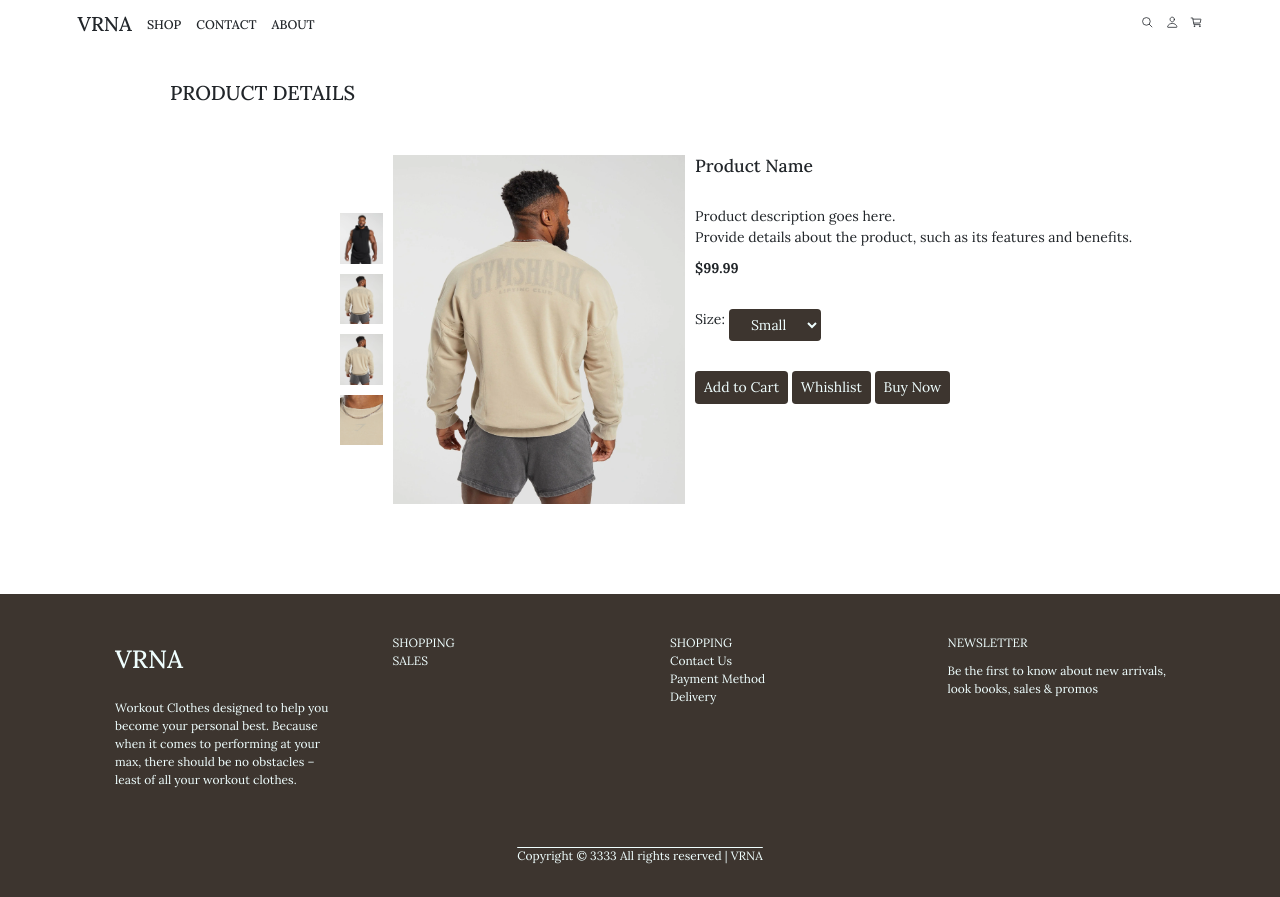
After one commit to srhc19/VrnaEcom, a Node server app: page /product in a window 1280 px wide. The commit adds this page. Run offline with Node 20, Linux system fonts and the light colour scheme; some libraries are stand-ins or nearby versions.

Commit message:
ecomversion3

```diff
--- /dev/null
+++ b/public/product.css
@@ -0,0 +1,107 @@
+* {
+  margin: 0;
+  padding: 0;
+  box-sizing: border-box;
+}
+
+html {
+  font-size: 62.5%;
+}
+body {
+  font-family: "Lora", serif;
+}
+h3 {
+  margin-bottom: 3rem;
+}
+.product-details {
+  font-size: 1.4rem;
+}
+.product-options {
+  margin: 2rem 2rem 2rem 0;
+  align-items: center;
+}
+.btn {
+  margin-top: 1rem;
+  padding: 0.5rem 0.8rem;
+  font-size: 1.4rem;
+  background-color: #3d352f;
+  color: azure;
+}
+.nav-container {
+  margin-bottom: 3rem;
+}
+.product-heading {
+  margin-left: 17rem;
+  margin-top: 4rem;
+  font-size: 2rem;
+}
+.product-detail-container {
+  margin-top: 5rem;
+  margin-left: 10rem;
+  display: grid;
+  grid-template-columns: 1fr 1fr;
+  gap: 1rem;
+}
+.image-gallery {
+  display: flex;
+  gap: 1rem;
+  align-items: center;
+  align-self: center;
+}
+.imageoptions {
+  display: flex;
+  flex-direction: column;
+  align-items: end;
+  gap: 1rem;
+  width: 400px;
+}
+.imagesub {
+  width: 15%;
+  height: auto;
+}
+.imagemain {
+  width: 50%;
+  height: auto;
+}
+/* footer */
+.footer-container {
+  margin-top: 9rem;
+  background-color: #3d352f;
+  padding: 4rem 4rem 1.2rem 4rem;
+  color: azure;
+  font-size: 1.2rem;
+}
+
+.footer-link {
+  text-decoration: none;
+  padding: 1rem;
+  color: azure;
+}
+.footerul {
+  list-style: none;
+  text-align: start;
+}
+.copyright {
+  padding: 1rem;
+  text-decoration: overline;
+}
+/* nav */
+.nav-main {
+  display: flex;
+  gap: 1.5rem;
+  font: size 2rem;
+  align-items: center;
+}
+.nav-container {
+  margin-top: 1.2rem;
+  display: flex;
+  justify-content: space-between;
+}
+.navmain-heading {
+  font-size: 2rem;
+}
+.nav-sec {
+  display: flex;
+  align-items: center;
+  gap: 1.2rem;
+}
--- a/server.js
+++ b/server.js
@@ -239,4 +239,42 @@ app.get("/adminproduct", async (req, res) => {
     console.log(error);
   }
 });
+
+app.get("/adminCategories", async (req, res) => {
+  try {
+    const categories = await categoryModel.find();
+    if (categories) {
+      res.render("adminCategories", { categories });
+    }
+  } catch (error) {
+    console.log(error);
+  }
+});
+
+app.get("/userprofile", async (req, res) => {
+  try {
+    if (!req.session.user) {
+      console.log("User not found");
+      return res.status(404).send("You are not logged in");
+    }
+
+    const user = await UserModel.findOne({ _id: req.session.user._id });
+
+    if (!user) {
+      console.log("User not found");
+      return res.status(404).send("User not found");
+    }
+
+    console.log("User data:", user);
+
+    res.render("userprofile", { user });
+  } catch (error) {
+    console.error("Error fetching user:", error);
+    res.status(500).send("Internal Server Error");
+  }
+});
+
+app.get("/product", (req, res) => {
+  res.render("product");
+});
 app.listen(3000);
--- /dev/null
+++ b/views/product.ejs
@@ -0,0 +1,166 @@
+<!DOCTYPE html>
+<html lang="en">
+  <head>
+    <meta charset="UTF-8" />
+    <meta name="viewport" content="width=device-width, initial-scale=1.0" />
+    <link
+      href="https://cdn.jsdelivr.net/npm/bootstrap@5.3.2/dist/css/bootstrap.min.css"
+      rel="stylesheet"
+      integrity="sha384-T3c6CoIi6uLrA9TneNEoa7RxnatzjcDSCmG1MXxSR1GAsXEV/Dwwykc2MPK8M2HN"
+      crossorigin="anonymous"
+    />
+    <link rel="preconnect" href="https://fonts.googleapis.com" />
+    <link rel="preconnect" href="https://fonts.gstatic.com" crossorigin />
+    <link
+      href="https://fonts.googleapis.com/css2?family=Lora:wght@400;500;600;700&family=Poppins:wght@300;400;500;600&family=Rubik:wght@300;400&display=swap"
+      rel="stylesheet"
+    />
+    <link rel="stylesheet" href="elevatezoom/jquery.elevatezoom.css">
+
+    <link rel="stylesheet" href="product.css" />
+
+    <title>Login Page</title>
+  </head>
+  <body>
+    <div class="container nav-container">
+      <div class="nav-main">
+        <h2 class="navmain-heading">VRNA</h2>
+        <h5>SHOP</h5>
+        <h5>CONTACT</h5>
+        <h5>ABOUT</h5>
+      </div>
+      <div class="nav-sec">
+        <h5><ion-icon name="search-outline"></ion-icon> </h5>
+        <h5><ion-icon name="person-outline"></ion-icon></h5>
+        <h5><ion-icon name="cart-outline"></ion-icon></h5>
+        </div>
+    </h5>
+    </div>
+    <h2 class="product-heading">PRODUCT DETAILS</h2>
+    <div class="product-detail-container">
+      <div class="product-images">
+          <!-- Display multiple product images in a carousel or gallery -->
+          <!-- <div class="image-gallery">
+            <div class="imageoptions">
+              <img  class="imagesub" src="images/menhoodie1.webp" alt="Product Image 1">
+              <img  class="imagesub" src="images/productimg1.webp" alt="Product Image 2">
+              <img  class="imagesub" src="images/productimg1.webp" alt="Product Image 3">
+              <img  class="imagesub" src="images/productimg5.webp" alt="Product Image 4">
+            </div>
+
+              <img  class=" imagemain" src="images/productimg1.webp" alt="Product Image 5">
+               Add more image tags for additional product images
+          </div> -->
+          <div class="image-gallery">
+            <div class="imageoptions">
+                <!-- Add an 'onclick' event to each 'imagesub' to change 'imagemain' and enable zoom -->
+                <img class="imagesub" src="images/menhoodie1.webp" alt="Product Image 1" onclick="changeMainImage(this)">
+                <img class="imagesub" src="images/productimg1.webp" alt="Product Image 2" onclick="changeMainImage(this)">
+                <img class="imagesub" src="images/productimg1.webp" alt="Product Image 3" onclick="changeMainImage(this)">
+                <img class="imagesub" src="images/productimg5.webp" alt="Product Image 4" onclick="changeMainImage(this)">
+            </div>
+            <!-- 'imagemain' image to be displayed and zoomed -->
+            <img class="imagemain" id="mainImage" src="images/productimg1.webp" alt="Product Image 5" data-action="zoom">
+
+        </div>
+      </div>
+      <div class="product-details">
+          <h3>Product Name</h3>
+          <p class="product-description">Product description goes here. <BR>
+            Provide details about the product, such as its features and benefits.</p>
+          <p class="product-price"><strong>$99.99</strong></p>
+          <div class="product-options">
+              <label for="size">Size:</label>
+              <select class="btn" id="size" name="size">
+                  <option value="small">Small</option>
+                  <option value="medium">Medium</option>
+                  <option value="large">Large</option>
+                  <!-- Add more size options if needed -->
+              </select>
+          </div>
+          <button class=" btn">Add to Cart</button>
+          <button class=" btn">Whishlist</button>
+          <button class="btn">Buy Now</button>
+      </div>
+  </div>
+    </div>
+    <footer>
+      <div class="text-center footer-container">
+        <div class="container">
+          <div class="container row">
+            <div class="col">
+              <ul class="footerul">
+                <li><h1 class="heading-footer footer-link">VRNA</h1></li>
+                <li class="footer-link">
+                  <p>
+                    Workout Clothes designed to help you become your personal
+                    best. Because when it comes to performing at your max, there
+                    should be no obstacles – least of all your workout clothes.
+                  </p>
+                </li>
+              </ul>
+            </div>
+            <div class="col">
+              <ul class="footerul">
+                <li><a class="footer-link" href="#">SHOPPING</a></li>
+                <li><a class="footer-link" href="#">SALES</a></li>
+              </ul>
+            </div>
+            <div class="col">
+              <ul class="footerul">
+                <li><a class="footer-link" href="#">SHOPPING</a></li>
+                <li><a class="footer-link" href="#">Contact Us</a></li>
+                <li><a class="footer-link" href="#">Payment Method</a></li>
+                <li><a class="footer-link" href="#">Delivery</a></li>
+              </ul>
+            </div>
+            <div class="col">
+              <ul class="footerul">
+                <li><a class="footer-link" href="#">NEWSLETTER</a></li>
+                <li class="footer-link">
+                  <p>
+                    Be the first to know about new arrivals, look books, sales &
+                    promos
+                  </p>
+                </li>
+              </ul>
+            </div>
+          </div>
+        </div>
+        <br />
+        <p class="copyright">Copyright © 3333 All rights reserved | VRNA</p>
+      </div>
+
+    </footer>
+    <!-- Include jQuery (required for Elevate Zoom) -->
+    <script src="https://code.jquery.com/jquery-3.6.0.min.js"></script>
+    <!-- Include Elevate Zoom JavaScript -->
+    <script src="elevatezoom/jquery.elevatezoom.js"></script>
+    <script>
+      // JavaScript function to change the 'imagemain' image
+      function changeMainImage(clickedImage) {
+          // Get the 'imagemain' element
+          var mainImage = document.getElementById("mainImage");
+          // Set the 'src' attribute of 'imagemain' to the clicked image's 'src'
+          mainImage.src = clickedImage.src;
+      }
+     // Initialize Elevate Zoom
+     $(document).ready(function () {
+            $("#mainImage").elevateZoom();
+        });
+  </script>
+    <script
+      type="module"
+      src="https://unpkg.com/ionicons@7.1.0/dist/ionicons/ionicons.esm.js"
+    ></script>
+    <script
+      nomodule
+      src="https://unpkg.com/ionicons@7.1.0/dist/ionicons/ionicons.js"
+    ></script>
+    <script
+      src="https://cdn.jsdelivr.net/npm/bootstrap@5.3.2/dist/js/bootstrap.bundle.min.js"
+      integrity="sha384-C6RzsynM9kWDrMNeT87bh95OGNyZPhcTNXj1NW7RuBCsyN/o0jlpcV8Qyq46cDfL"
+      crossorigin="anonymous"
+    ></script>
+  </body>
+</html>
```
Also changed, not shown: controllers/usercontrollers.js (+4 -4 lines), public/images/product.css (added, +107 -0 lines), public/userprofile.css (added, +105 -0 lines), views/adminCategories.ejs (+12 -12 lines), views/index.ejs (+14 -25 lines), views/userprofile.ejs (added, +121 -0 lines), public/images/productimg1.webp (added), public/images/productimg5.webp (added), public/images[]-1696309921511.jpg (added), public/images[]-1696309937879.jpg (added), public/images[]-1696309977028.jpg (added), public/images[]-1696310026430.webp (added).
